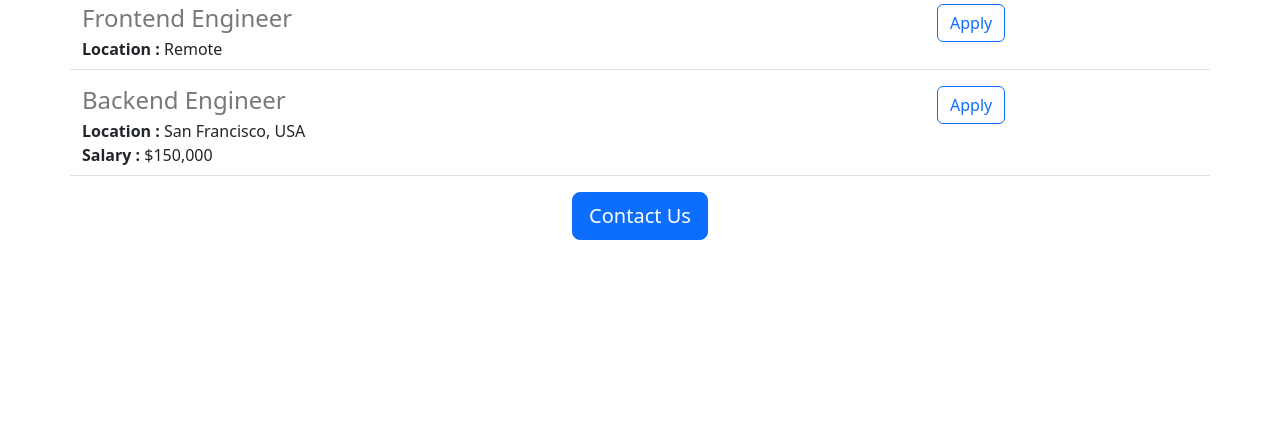
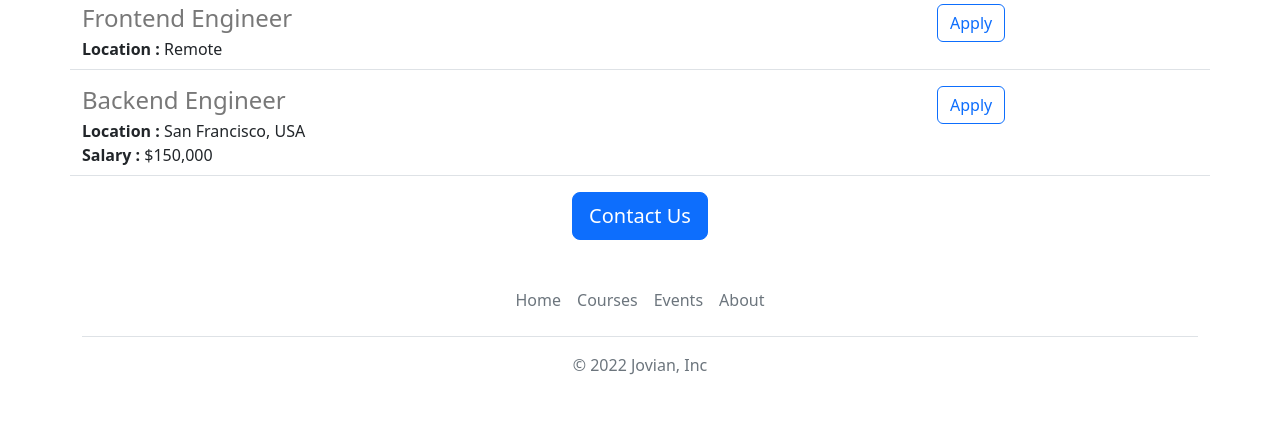
Before and after one commit to mathewspious/Careers_V2, a Flask app: page / in a window 1280 px wide. Shown: the part 1134-1567 px from the top of the page. Before the commit the page ends 1374 px from the top, so only its background shows below. Run offline with Flask 3, Linux system fonts and the light colour scheme.

Commit message:
update changes

```diff
--- /dev/null
+++ b/templates/footer.html
@@ -0,0 +1,12 @@
+<div class="container">
+  <footer class="py-3 my-4">
+    <ul class="nav justify-content-center border-bottom pb-3 mb-3">
+      <li class="nav-item"><a  target="_blank" href="https://www.jovian.ai" class="nav-link px-2 text-muted">Home</a></li>
+      <li class="nav-item"><a  target="_blank" href="https://jovian.ai/learn" class="nav-link px-2 text-muted">Courses</a></li>
+
+      <li class="nav-item"><a target="_blank" href="https://jovian.ai/events" class="nav-link px-2 text-muted">Events</a></li>
+      <li class="nav-item"><a  target="_blank" href="https://jovian.ai/about" class="nav-link px-2 text-muted">About</a></li>
+    </ul>
+    <p class="text-center text-muted">&copy; 2022 Jovian, Inc</p>
+  </footer>
+</div>
--- a/templates/home.html
+++ b/templates/home.html
@@ -41,5 +41,6 @@
       <a class="btn btn-primary btn-lg" href="mailto:hello@jovian.ai?subject=Question%20about%20Job%20Opernings&body=My%20name%3A%20%3Cyour%20name%20here%3E%0D%0A%0D%0AMy%20questions%3A%20%3Center%20question%20here%3E%0D%0A">Contact Us</a>
       </div>
     </div>
+      {% include 'footer.html' %}
   </body>
 </html>
```
